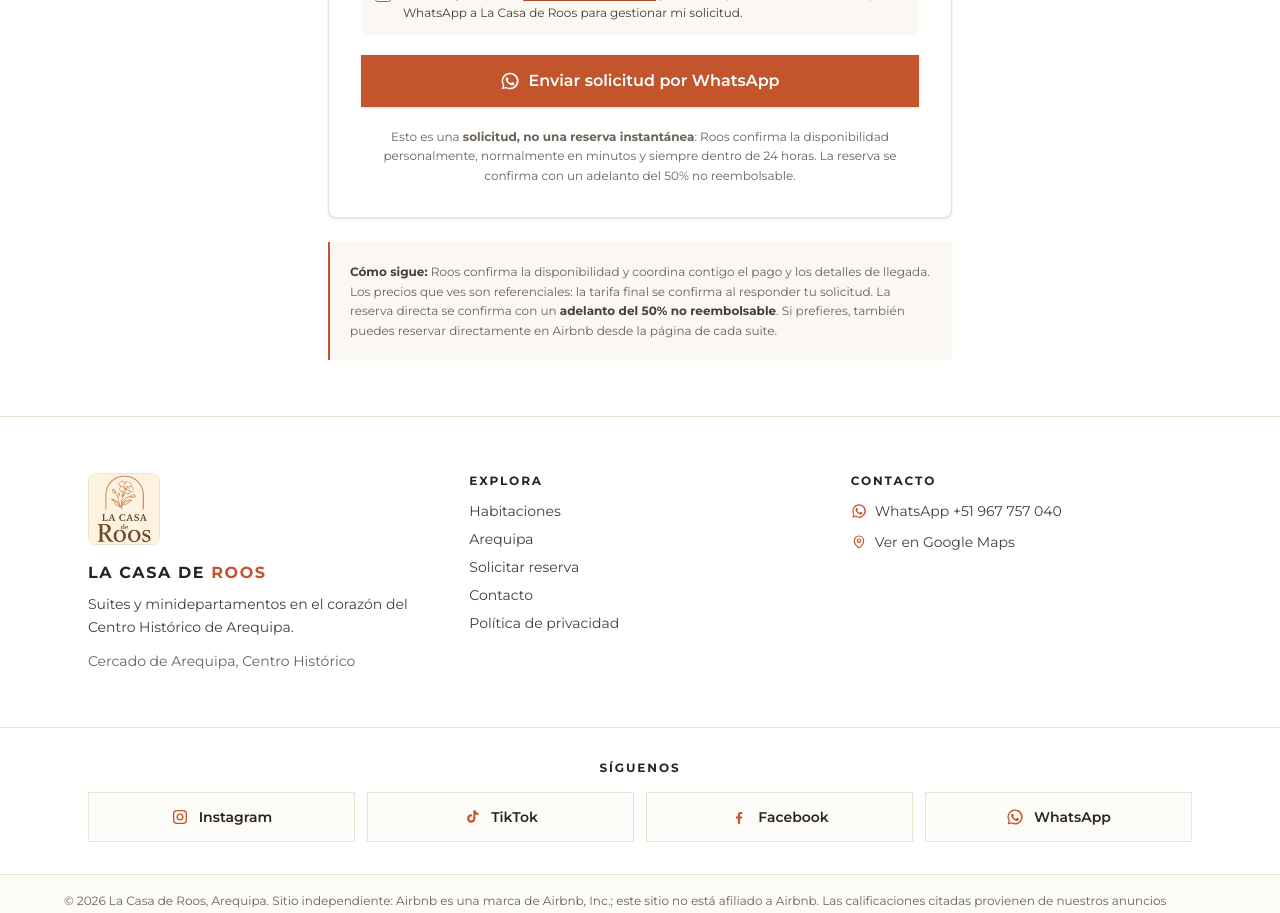
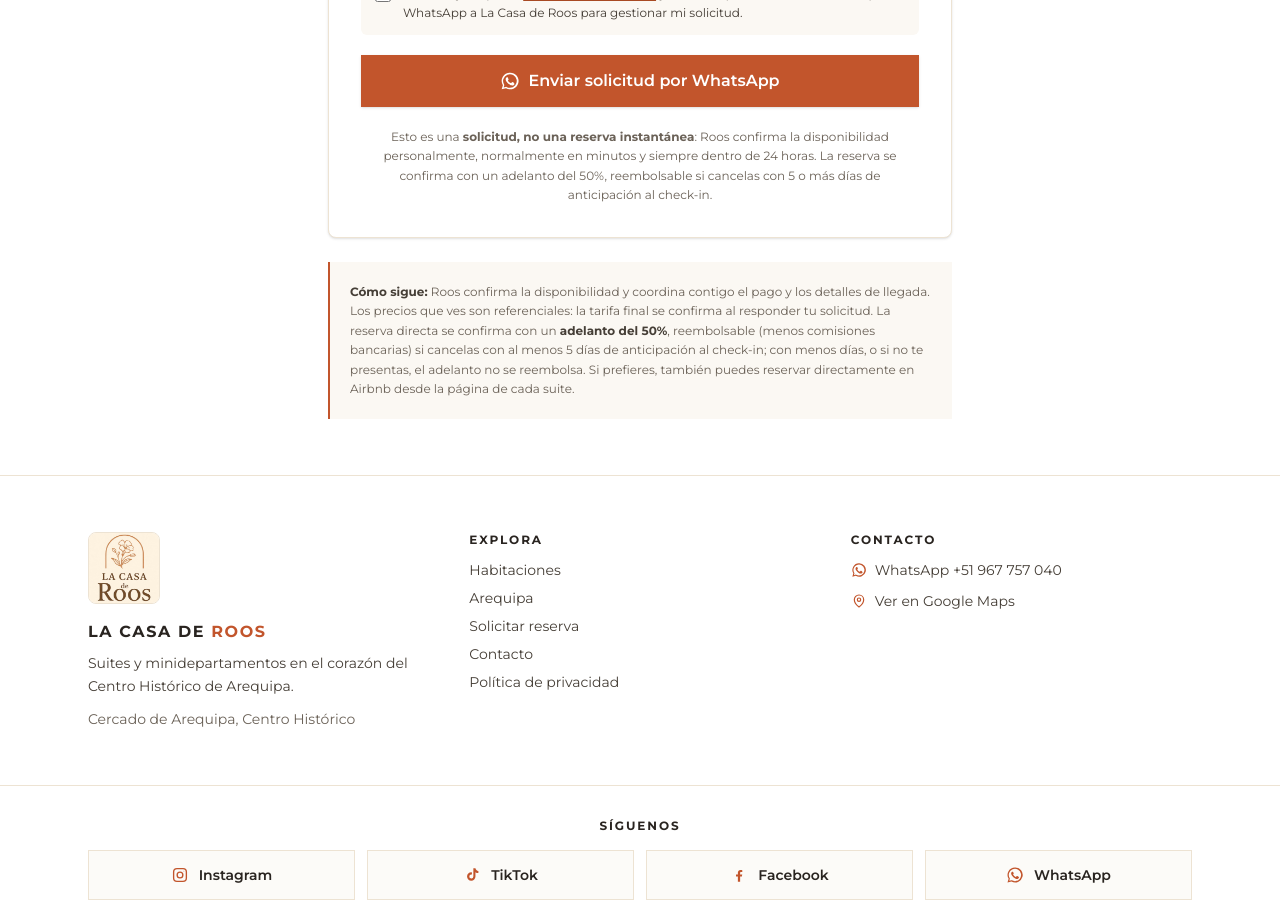
Before and after one commit to GeLX7/la-casa-de-roos, a Next.js app: page /reservar in a window 1280 px wide. Shown: the part 1020-1933 px from the top of the page. Built offline with nearby package versions, Linux system fonts and the light colour scheme; no server answers.

Commit message:
web: adelanto del 50% reembolsable con 5 o más días de anticipación (corrige texto)
Pendiente de revisión legal.

Co-Authored-By: Claude Sonnet 5.5 <noreply@anthropic.com>
Claude-Session: https://claude.ai/code/session_01HvD4F4jN24J6aXYnqBMNjg

```diff
--- a/src/app/habitaciones/[slug]/page.tsx
+++ b/src/app/habitaciones/[slug]/page.tsx
@@ -258,7 +258,8 @@ export default async function RoomPage({
           <p className="mt-1 text-xs text-tinta-500">
             Precio referencial por noche. Confirmamos tarifa y disponibilidad por
             WhatsApp, sin compromiso. La reserva se confirma con un adelanto del
-            50% no reembolsable.
+            50%, reembolsable si cancelas con 5 o más días de anticipación al
+            check-in.
           </p>
           <div className="mt-4 flex flex-wrap gap-x-4 gap-y-1.5 border-t border-sillar-200 pt-4 text-xs text-tinta-700">
             <span className="flex items-center gap-1.5">
--- a/src/app/reservar/page.tsx
+++ b/src/app/reservar/page.tsx
@@ -52,8 +52,10 @@ export default async function ReservarPage({
           la disponibilidad y coordina contigo el pago y los detalles de
           llegada. Los precios que ves son referenciales: la tarifa final
           se confirma al responder tu solicitud. La reserva directa se confirma
-          con un <strong className="text-tinta-700">adelanto del 50% no
-          reembolsable</strong>. Si prefieres, también puedes reservar
+          con un <strong className="text-tinta-700">adelanto del 50%</strong>,
+          reembolsable (menos comisiones bancarias) si cancelas con al menos 5
+          días de anticipación al check-in; con menos días, o si no te
+          presentas, el adelanto no se reembolsa. Si prefieres, también puedes reservar
           directamente en Airbnb desde la página de cada suite.
         </p>
       </div>
--- a/src/components/request-form.tsx
+++ b/src/components/request-form.tsx
@@ -228,7 +228,8 @@ export function RequestForm({
         Esto es una <strong>solicitud, no una reserva instantánea</strong>: Roos
         confirma la disponibilidad personalmente, normalmente en minutos y
         siempre dentro de 24 horas. La reserva se confirma con un adelanto del
-        50% no reembolsable.
+        50%, reembolsable si cancelas con 5 o más días de anticipación al
+        check-in.
       </p>
     </form>
   );
```
